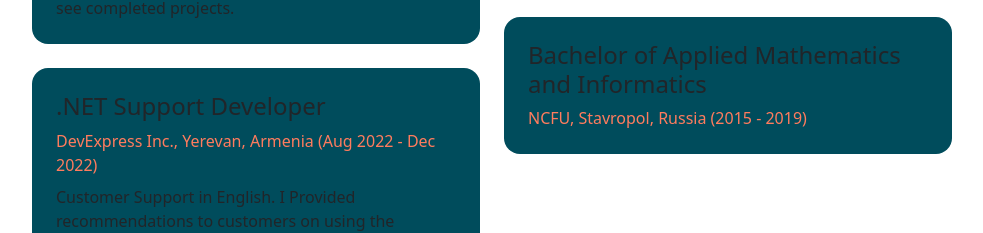
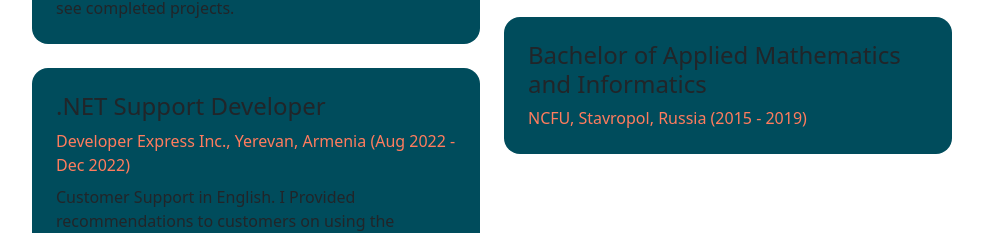
Before and after one commit to winerar/portfolio, a React (Vite) app: page / in a window 1280 px wide. Shown: the part 3111-3344 px from the top of the page, without its empty margins (268-1251 px from the left). Built offline with nearby package versions, Linux system fonts and the light colour scheme; the HTML template or start-up script is replaced by a standard one.

Commit message:
fix company name

```diff
--- a/src/constants/experience.ts
+++ b/src/constants/experience.ts
@@ -13,7 +13,7 @@
 	},
 	{
 		position: ".NET Support Developer",
-		organization: "DevExpress Inc.",
+		organization: "Developer Express Inc.",
 		description:
 			"Customer Support in English. I Provided recommendations to customers on using the company's products to solve specific tasks. Wrote bug reports and address issues. Demonstrated the product's functionality to users using personal demo projects.",
 		city: "Yerevan",
```
